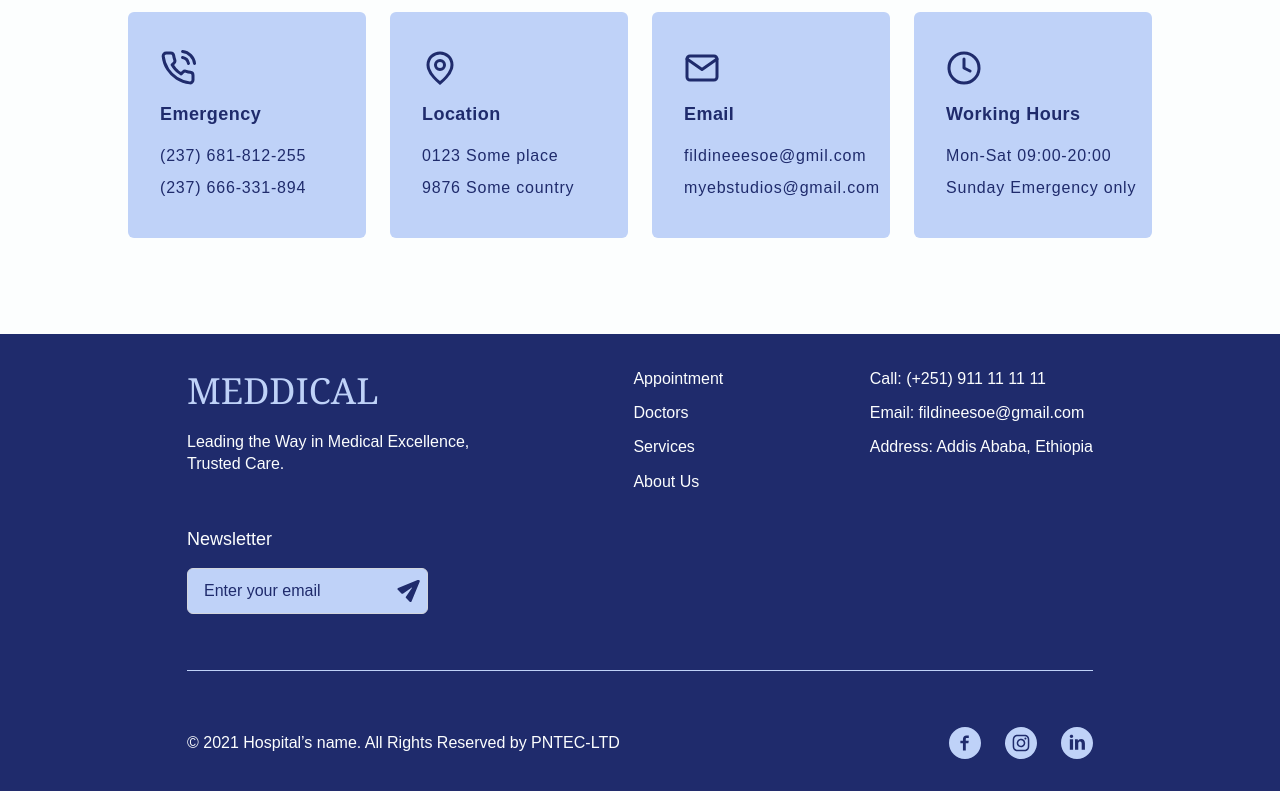
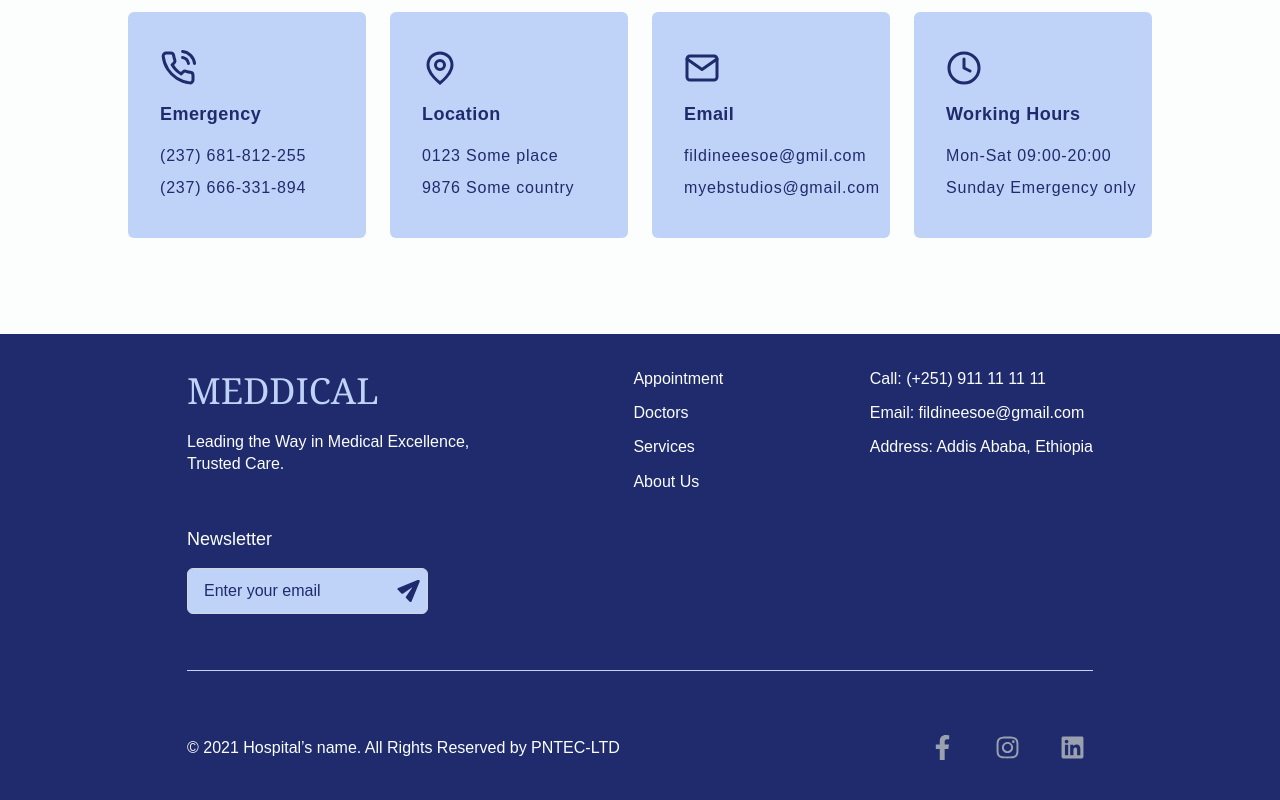
Before and after one commit to adhikareeprayush/medical-frontend, a React (Vite) app: page / in a window 1280 px wide. Shown: the part 4503-5303 px from the top of the page. Built offline with nearby package versions, Linux system fonts and the light colour scheme.

Commit message:
updated the social links

```diff
--- a/src/components/landing/Footer.jsx
+++ b/src/components/landing/Footer.jsx
@@ -4,6 +4,8 @@ import send from '../../assets/icons/send.svg';
 import facebookIcon from '../../assets/icons/facebook.svg';
 import instagramIcon from '../../assets/icons/instagram.svg';
 import linkedinIcon from '../../assets/icons/linkedin.svg';
+import { FaFacebookF, FaInstagram, FaLinkedin } from 'react-icons/fa';
+import RoundButton from '../common/RoundButton';
 
 const footerMenus = [
   {
@@ -29,9 +31,9 @@ const footerMenus = [
 ];
 
 const socialLinks = [
-  { icon: facebookIcon, link: 'https://www.facebook.com' },
-  { icon: instagramIcon, link: 'https://www.instagram.com' },
-  { icon: linkedinIcon, link: 'https://www.linkedin.com' },
+  { icon: <FaFacebookF size={25} />, link: 'https://www.facebook.com' },
+  { icon: <FaInstagram size={25} />, link: 'https://www.instagram.com' },
+  { icon: <FaLinkedin size={25} />, link: 'https://www.linkedin.com' },
 ];
 
 const Footer = () => {
@@ -121,7 +123,12 @@ const Footer = () => {
               target="_blank"
               rel="noopener noreferrer"
             >
-              <img src={social.icon} alt="social icon" className="size-4" />
+              {/* <img src={social.icon} alt="social icon" className="size-4" /> */}
+              <RoundButton
+                divStyles="bg-primary text-gray-400"
+                spanStyles="bg-blue-700"
+                text={social.icon}
+              />
             </a>
           ))}
         </div>
```
